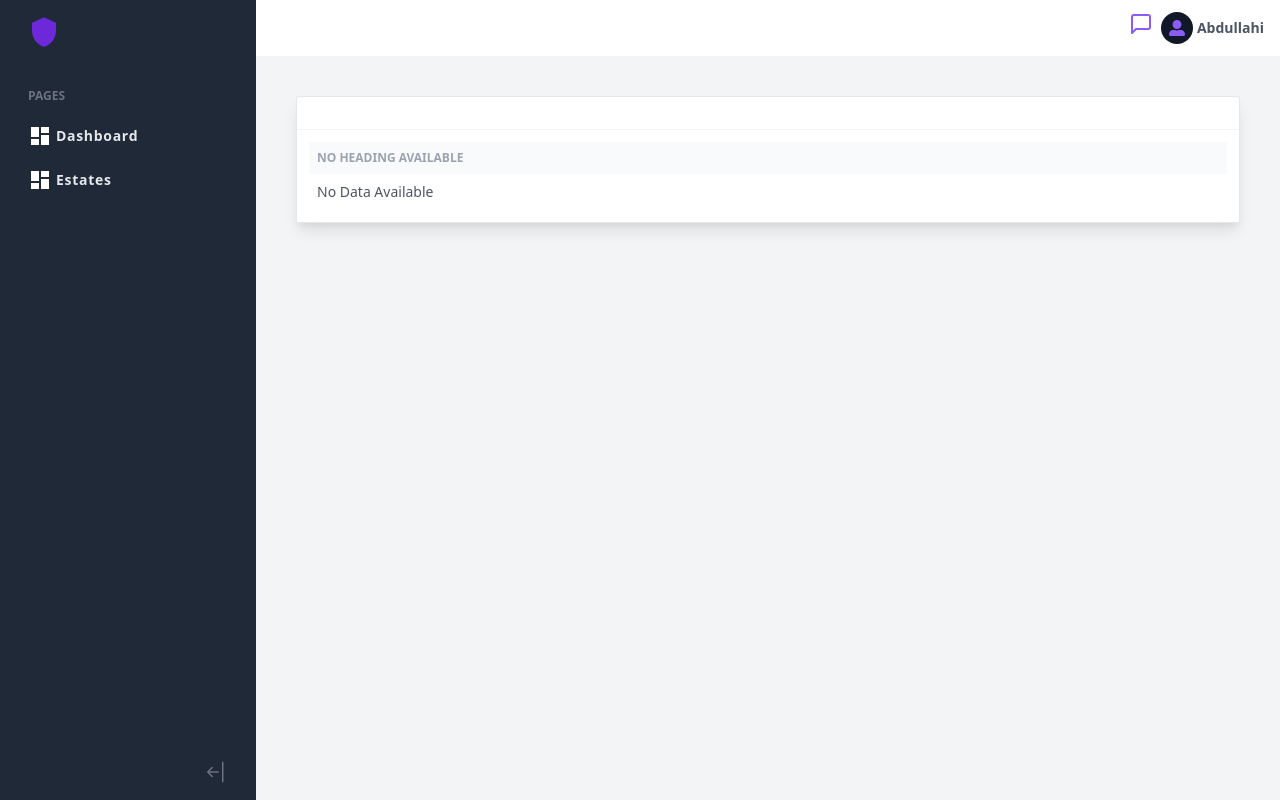
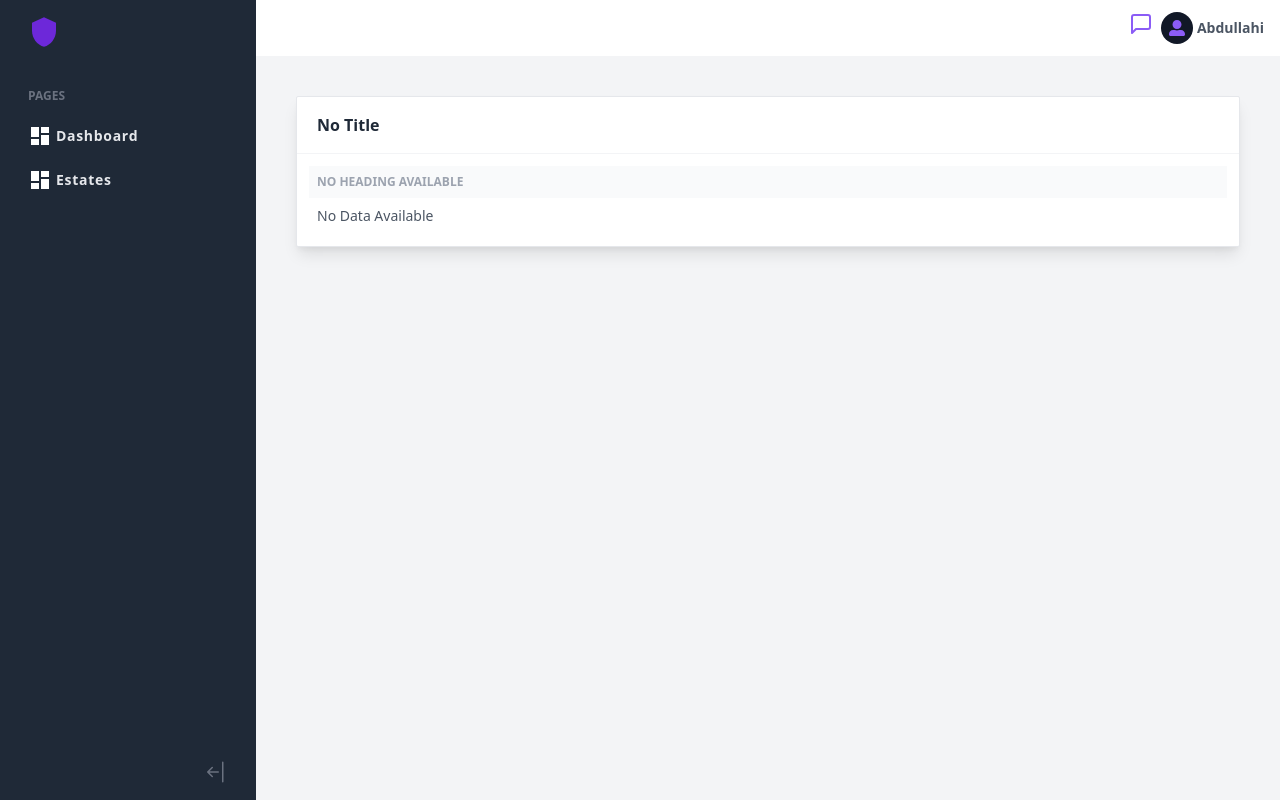
Before and after one commit to Jimlah/estatevisa-app, a React (Create React App) app: page / in a window 1280 px wide. Built offline with nearby package versions, Linux system fonts and the light colour scheme.

Commit message:
Created the table component

```diff
--- a/src/components/Tables/Table.jsx
+++ b/src/components/Tables/Table.jsx
@@ -7,7 +7,7 @@ function Table({ title, head, data, column, paginate }) {
     return (
         <div className="bg-white border border-gray-200 rounded-sm shadow-lg col-span-full xl:col-span-8">
             <header className="px-5 py-4 border-b border-gray-100">
-                <h2 className="font-semibold text-gray-800">{title}</h2>
+                <h2 className="font-semibold text-gray-800">{title} {!title && (<span>No Title</span>)}</h2>
             </header>
             <div className="p-3">
 
```
